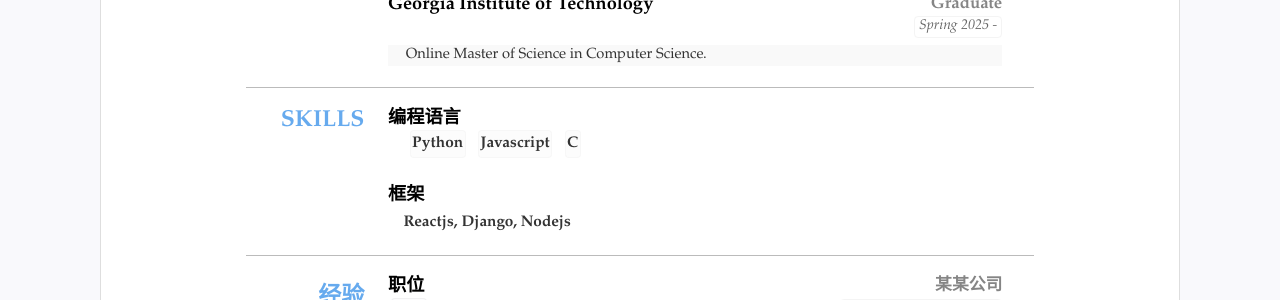
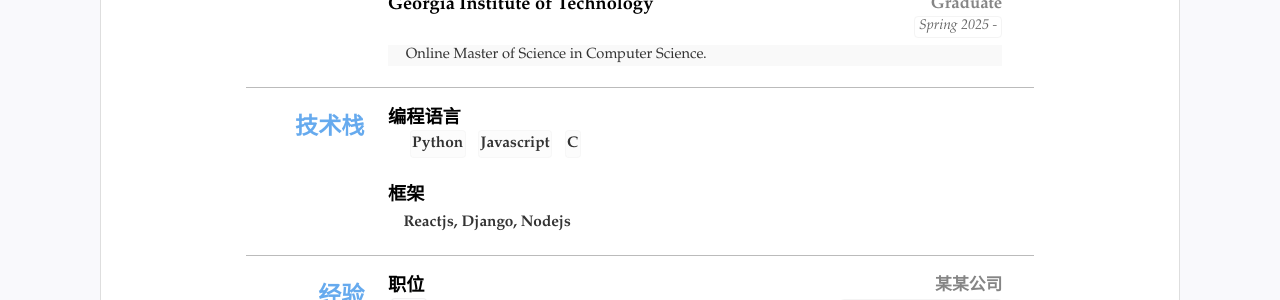
Before and after one commit to sphzzz/portfolio, a Jekyll site: the page built from index.html, in a window 1280 px wide. Shown: the part 321-621 px from the top of the page. Built offline with Jekyll 4.4.1, drawn with Linux system fonts in a browser that asks for light colours.

Commit message:
Update resume.yml

```diff
--- a/_data/resume.yml
+++ b/_data/resume.yml
@@ -39,7 +39,7 @@ main: #简历主要内容，
     sub: Graduate
     detail: Online Master of Science in Computer Science.
 
-- type: skills
+- type: 技术栈
   # name: "技能"
   content:
   - title: 编程语言
```
